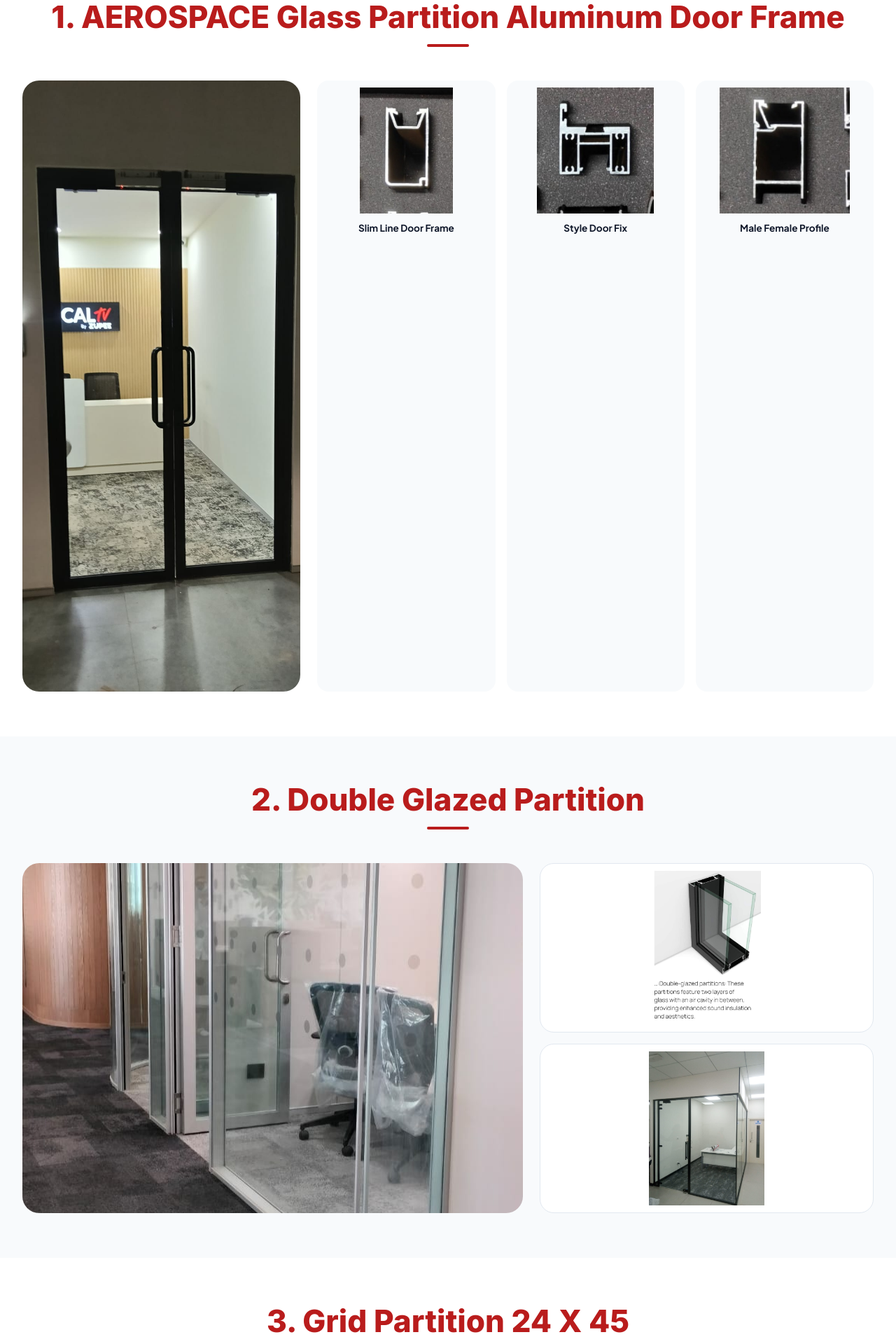
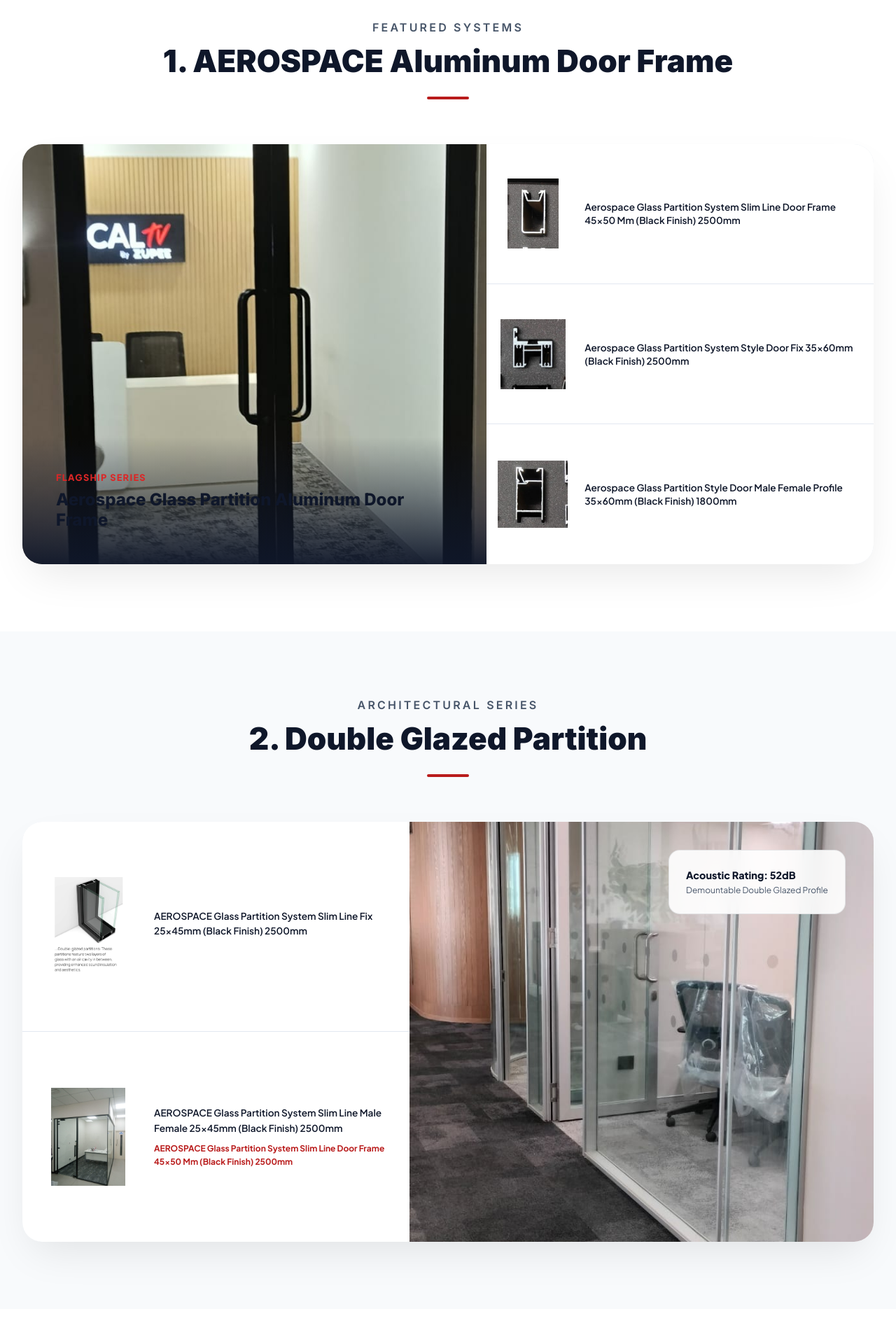
Before and after one commit to digitalsolution360web/raja-project, a Next.js app: page / in a window 1280 px wide. Shown: the part 800-2720 px from the top of the page at 70% size. Built offline with nearby package versions, Linux system fonts and the light colour scheme.

Commit message:
UI: Refine partition showcase and fix testimonial slider text visibility

```diff
--- /dev/null
+++ b/app/components/TestimonialSlider.tsx
@@ -0,0 +1,93 @@
+'use client';
+import { useState, useEffect, useCallback } from 'react';
+
+const testimonials = [
+  {
+    quote: "The Aerospace partition systems have transformed our office space. The slim line door frames are incredibly sleek and modern.",
+    author: "Ar. Sanjay Mehta",
+    company: "Studio Design Associates"
+  },
+  {
+    quote: "Exceptional quality and precision. The black finish on the aluminum profiles is flawless and very premium.",
+    author: "Vikram Shah",
+    company: "BuildRight Infrastructure"
+  },
+  {
+    quote: "Great technical support and fast delivery. The RJ-100 system's acoustic performance was exactly what we needed for our executive lounge.",
+    author: "Priya Malik",
+    company: "Corporate Solutions Group"
+  }
+];
+
+export default function TestimonialSlider() {
+  const [current, setCurrent] = useState(0);
+  const total = testimonials.length;
+
+  const next = useCallback(() => {
+    setCurrent((prev) => (prev + 1) % total);
+  }, [total]);
+
+  useEffect(() => {
+    const timer = setInterval(next, 6000);
+    return () => clearInterval(timer);
+  }, [next]);
+
+  return (
+    <div className="testimonial-slider-container" style={{ padding: '4rem 0', background: 'var(--navy)' }}>
+      <div className="container-main" style={{ textAlign: 'center', color: 'white' }}>
+        <div style={{ display: 'inline-flex', background: 'rgba(255,255,255,0.1)', color: 'var(--accent-light)', padding: '0.4rem 1rem', borderRadius: '50px', fontSize: '0.8rem', fontWeight: 800, marginBottom: '2rem' }}>
+          TESTIMONIALS
+        </div>
+        <div className="testimonial-wrapper" style={{ position: 'relative', height: 'auto', minHeight: '300px', display: 'flex', alignItems: 'center', justifyContent: 'center' }}>
+          {testimonials.map((t, i) => (
+            <div
+              key={i}
+              className="testimonial-card"
+              style={{
+                display: i === current ? 'block' : 'none',
+                maxWidth: '900px',
+                margin: '0 auto',
+                animation: i === current ? 'fadeInUp 0.8s ease forwards' : 'none'
+              }}
+            >
+              <div style={{ fontSize: 'clamp(1.2rem, 3vw, 1.8rem)', fontStyle: 'italic', fontWeight: 500, lineHeight: 1.6, marginBottom: '2rem', color: 'var(--navy)' }}>
+                "{t.quote}"
+              </div>
+              <div style={{ display: 'flex', flexDirection: 'column', alignItems: 'center' }}>
+                <div style={{ width: '40px', height: '2px', background: 'var(--accent)', marginBottom: '1rem' }} />
+                <div style={{ fontWeight: 800, fontSize: '1.1rem', letterSpacing: '0.05em', color: 'var(--navy)' }}>{t.author.toUpperCase()}</div>
+                <div style={{ color: 'var(--text-mid)', fontSize: '0.9rem', marginTop: '0.2rem' }}>{t.company}</div>
+              </div>
+            </div>
+          ))}
+        </div>
+
+        <div style={{ display: 'flex', justifyContent: 'center', gap: '0.5rem', marginTop: '3rem' }}>
+          {testimonials.map((_, i) => (
+            <button
+              key={i}
+              onClick={() => setCurrent(i)}
+              style={{
+                width: i === current ? '30px' : '10px',
+                height: '10px',
+                borderRadius: '5px',
+                background: i === current ? 'var(--accent)' : 'rgba(255,255,255,0.2)',
+                border: 'none',
+                cursor: 'pointer',
+                transition: 'all 0.4s ease'
+              }}
+              aria-label={`Slide ${i + 1}`}
+            />
+          ))}
+        </div>
+      </div>
+
+      <style jsx>{`
+        @keyframes fadeInUp {
+          from { opacity: 0; transform: translateY(20px); }
+          to { opacity: 1; transform: translateY(0); }
+        }
+      `}</style>
+    </div>
+  );
+}
--- a/app/page.tsx
+++ b/app/page.tsx
@@ -91,28 +91,33 @@ export default function HomePage() {
         ✓ Trusted by 500+ Projects &nbsp;·&nbsp; PAN India Supply &nbsp;·&nbsp; 24-Hour Response
       </div>
 
-      {/* SECTION 1 */}
-      <section style={{ padding: '4rem 0', background: 'white' }}>
+      {/* SECTION 1: ALUMINUM DOOR FRAME SERIES */}
+      <section style={{ padding: '6rem 0', background: '#ffffff' }}>
         <div className="container-main">
-          <div style={{ textAlign: 'center', marginBottom: '3rem' }}>
-            <h2 className="section-title">1. AEROSPACE Glass Partition Aluminum Door Frame</h2>
-            <div className="gold-bar" style={{ margin: '0 auto' }} />
+          <div style={{ textAlign: 'center', marginBottom: '4rem' }}>
+            <h2 className="section-title" style={{ fontSize: '1rem', letterSpacing: '0.2em', textTransform: 'uppercase', color: 'var(--text-mid)', fontWeight: 600 }}>Featured Systems</h2>
+            <h3 style={{ fontSize: 'clamp(1.5rem, 5vw, 2.75rem)', fontWeight: 900, color: 'var(--navy)' }}>1. AEROSPACE Aluminum Door Frame</h3>
+            <div className="gold-bar" style={{ margin: '1.5rem auto' }} />
           </div>
-          <div className="responsive-spec-grid" style={{ display: 'grid', gridTemplateColumns: '1fr 2fr', gap: '1.5rem' }}>
-             <div className="premium-feature-card" style={{ borderRadius: '24px', overflow: 'hidden' }}>
-                <Image src="/111.jpeg" alt="Assembly" width={600} height={400} className="w-full h-auto" />
+          <div style={{ display: 'grid', gridTemplateColumns: '1.2fr 1fr', gap: '0', background: '#F8FAFC', borderRadius: '28px', overflow: 'hidden', boxShadow: '0 25px 60px -15px rgba(0,0,0,0.1)' }}>
+             <div style={{ position: 'relative', height: '600px' }}>
+                <Image src="/111.jpeg" alt="Aerospace Door Frame Assembly" fill style={{ objectFit: 'cover' }} />
+                <div style={{ position: 'absolute', bottom: 0, left: 0, right: 0, padding: '3rem', background: 'linear-gradient(to top, rgba(15,23,42,0.95), transparent)', color: 'white' }}>
+                   <p style={{ fontSize: '0.8rem', fontWeight: 800, color: 'var(--accent-light)', marginBottom: '0.5rem', letterSpacing: '0.1em' }}>FLAGSHIP SERIES</p>
+                   <h4 style={{ fontSize: '1.5rem', fontWeight: 800 }}>Aerospace Glass Partition Aluminum Door Frame</h4>
+                </div>
              </div>
-             <div className="responsive-spec-grid" style={{ display: 'grid', gridTemplateColumns: 'repeat(3, 1fr)', gap: '1rem' }}>
+             <div style={{ display: 'grid', gridTemplateRows: 'repeat(3, 1fr)', gap: '1px', background: 'var(--silver-dark)' }}>
                 {[
-                  { src: '/122.jpeg', t: 'Slim Line Door Frame', s: '45x50mm' },
-                  { src: '/124.jpeg', t: 'Style Door Fix', s: '35x60mm' },
-                  { src: '/126.jpeg', t: 'Male Female Profile', s: '35x60mm' }
-                ].map((img, i) => (
-                  <div key={i} className="premium-profile-card" style={{ background: '#f8fafc', padding: '10px', borderRadius: '16px' }}>
-                    <div style={{ position: 'relative', height: '180px' }}>
-                      <Image src={img.src} alt={img.t} fill style={{ objectFit: 'contain' }} />
+                  { src: '/122.jpeg', label: 'Aerospace Glass Partition System Slim Line Door Frame 45x50 Mm (Black Finish) 2500mm' },
+                  { src: '/124.jpeg', label: 'Aerospace Glass Partition System Style Door Fix 35x60mm (Black Finish) 2500mm' },
+                  { src: '/126.jpeg', label: 'Aerospace Glass Partition Style Door Male Female Profile 35x60mm (Black Finish) 1800mm' }
+                ].map((item, i) => (
+                  <div key={i} style={{ background: '#ffffff', position: 'relative', padding: '1rem', display: 'flex', alignItems: 'center', gap: '1.5rem' }}>
+                    <div style={{ width: '100px', height: '100px', position: 'relative', flexShrink: 0 }}>
+                      <Image src={item.src} alt="Profile" fill style={{ objectFit: 'contain' }} />
                     </div>
-                    <p style={{ textAlign: 'center', fontWeight: 700, fontSize: '0.85rem', marginTop: '10px' }}>{img.t}</p>
+                    <p style={{ fontSize: '0.85rem', fontWeight: 600, color: 'var(--navy)', lineHeight: 1.4 }}>{item.label}</p>
                   </div>
                 ))}
              </div>
@@ -120,23 +125,66 @@ export default function HomePage() {
         </div>
       </section>
 
-      {/* SECTION 2 */}
-      <section style={{ padding: '4rem 0', background: '#f8fafc' }}>
+      {/* SECTION 2: DOUBLE GLAZED SERIES */}
+      <section style={{ padding: '6rem 0', background: '#F8FAFC' }}>
         <div className="container-main">
-          <div style={{ textAlign: 'center', marginBottom: '3rem' }}>
-            <h2 className="section-title">2. Double Glazed Partition</h2>
-            <div className="gold-bar" style={{ margin: '0 auto' }} />
+          <div style={{ textAlign: 'center', marginBottom: '4rem' }}>
+            <h2 className="section-title" style={{ fontSize: '1rem', letterSpacing: '0.2em', textTransform: 'uppercase', color: 'var(--text-mid)', fontWeight: 600 }}>Architectural Series</h2>
+            <h3 style={{ fontSize: 'clamp(1.5rem, 5vw, 2.75rem)', fontWeight: 900, color: 'var(--navy)' }}>2. Double Glazed Partition</h3>
+            <div className="gold-bar" style={{ margin: '1.5rem auto' }} />
           </div>
-          <div className="responsive-detail-grid" style={{ display: 'grid', gridTemplateColumns: '1.5fr 1fr', gap: '1.5rem' }}>
-             <div className="premium-main-card" style={{ borderRadius: '24px', overflow: 'hidden', height: '500px', position: 'relative' }}>
-                <Image src="/dg1 (2).jpeg" alt="DG" fill style={{ objectFit: 'cover' }} />
+          <div style={{ display: 'grid', gridTemplateColumns: '1fr 1.2fr', gap: '0', background: '#ffffff', borderRadius: '28px', overflow: 'hidden', boxShadow: '0 25px 60px -15px rgba(0,0,0,0.1)' }}>
+             <div style={{ display: 'grid', gridTemplateRows: '1fr 1fr', gap: '1px', background: 'var(--silver-dark)' }}>
+                {[
+                  { src: '/dg1 (3).jpeg', label: 'AEROSPACE Glass Partition System Slim Line Fix 25x45mm (Black Finish) 2500mm' },
+                  { src: '/dg1 (1).jpeg', label: 'AEROSPACE Glass Partition System Slim Line Male Female 25x45mm (Black Finish) 2500mm' }
+                ].map((item, i) => (
+                  <div key={i} style={{ background: '#ffffff', position: 'relative', padding: '1.5rem', display: 'flex', alignItems: 'center', gap: '1.5rem' }}>
+                    <div style={{ width: '140px', height: '140px', position: 'relative', flexShrink: 0 }}>
+                      <Image src={item.src} alt="DG Profile" fill style={{ objectFit: 'contain' }} />
+                    </div>
+                    <div>
+                      <p style={{ fontSize: '0.85rem', fontWeight: 600, color: 'var(--navy)', marginBottom: '0.5rem' }}>{item.label}</p>
+                      {i === 1 && <p style={{ fontSize: '0.75rem', color: 'var(--accent)', fontWeight: 700 }}>AEROSPACE Glass Partition System Slim Line Door Frame 45x50 Mm (Black Finish) 2500mm</p>}
+                    </div>
+                  </div>
+                ))}
              </div>
-             <div style={{ display: 'grid', gridTemplateRows: '1fr 1fr', gap: '1rem' }}>
-                {['/dg1 (3).jpeg', '/dg1 (1).jpeg'].map((src, i) => (
-                  <div key={i} style={{ position: 'relative', borderRadius: '20px', overflow: 'hidden', background: '#fff', border: '1px solid #e2e8f0', padding: '10px' }}>
-                    <div style={{ position: 'relative', height: '100%' }}>
-                      <Image src={src} alt="Detail" fill style={{ objectFit: 'contain' }} />
+             <div style={{ position: 'relative', height: '600px' }}>
+                <Image src="/dg1 (2).jpeg" alt="Double Glazed Main" fill style={{ objectFit: 'cover' }} />
+                <div style={{ position: 'absolute', top: '40px', right: '40px', background: 'rgba(255,255,255,0.9)', backdropFilter: 'blur(10px)', padding: '1.5rem', borderRadius: '16px', border: '1px solid rgba(15,23,42,0.1)' }}>
+                  <p style={{ fontWeight: 800, color: 'var(--navy)', fontSize: '0.9rem' }}>Acoustic Rating: 52dB</p>
+                  <p style={{ fontSize: '0.75rem', color: 'var(--text-mid)' }}>Demountable Double Glazed Profile</p>
+                </div>
+             </div>
+          </div>
+        </div>
+      </section>
+
+      {/* SECTION 3: GRID PARTITION SERIES */}
+      <section style={{ padding: '6rem 0', background: '#ffffff' }}>
+        <div className="container-main">
+          <div style={{ textAlign: 'center', marginBottom: '4rem' }}>
+            <h2 className="section-title" style={{ fontSize: '1rem', letterSpacing: '0.2em', textTransform: 'uppercase', color: 'var(--text-mid)', fontWeight: 600 }}>Grid Series</h2>
+            <h3 style={{ fontSize: 'clamp(1.5rem, 5vw, 2.75rem)', fontWeight: 900, color: 'var(--navy)' }}>3. Grid Partition 24 X 45</h3>
+            <div className="gold-bar" style={{ margin: '1.5rem auto' }} />
+          </div>
+          <div style={{ display: 'grid', gridTemplateRows: '450px auto', gap: '0', background: '#F8FAFC', borderRadius: '28px', overflow: 'hidden', boxShadow: '0 25px 60px -15px rgba(0,0,0,0.1)' }}>
+             <div style={{ position: 'relative' }}>
+                <Image src="/121.jpeg" alt="Grid Partition Main" fill style={{ objectFit: 'cover' }} />
+                <div style={{ position: 'absolute', inset: 0, background: 'rgba(15,23,42,0.2)' }} />
+             </div>
+             <div style={{ display: 'grid', gridTemplateColumns: 'repeat(auto-fit, minmax(300px, 1fr))', gap: '1px', background: 'var(--silver-dark)' }}>
+                {[
+                  { label: 'AEROSPACE Glass Partition System Slim Line Fix 25x45mm (Black Finish) 2500mm', img: '/gp1 (1).jpeg' },
+                  { label: 'AEROSPACE Glass Partition System Slim Line Male Female 25x45mm (Black Finish) 2500mm', img: '/gp1 (2).jpeg' },
+                  { label: 'AEROSPACE Glass Partition System Slim Line Door Frame 45x50 Mm (Black Finish) 2500mm', img: '/gp1 (3).jpeg' }
+                ].map((item, i) => (
+                  <div key={i} style={{ background: '#ffffff', padding: '1.5rem', display: 'flex', alignItems: 'center', gap: '1rem' }}>
+                    <div style={{ width: '60px', height: '60px', position: 'relative', flexShrink: 0 }}>
+                      <Image src={item.img} alt="Unique Component Profile" fill style={{ objectFit: 'contain' }} />
                     </div>
+                    <p style={{ fontSize: '0.8rem', fontWeight: 600, color: 'var(--navy)' }}>{item.label}</p>
                   </div>
                 ))}
              </div>
@@ -144,45 +192,39 @@ export default function HomePage() {
         </div>
       </section>
 
-      {/* SECTION 3 */}
-      <section style={{ padding: '4rem 0', background: 'white' }}>
+      {/* SECTION 4: SINGLE GLAZE SERIES */}
+      <section style={{ padding: '6rem 0', background: '#F8FAFC' }}>
         <div className="container-main">
-          <div style={{ textAlign: 'center', marginBottom: '3rem' }}>
-            <h2 className="section-title">3. Grid Partition 24 X 45</h2>
-            <div className="gold-bar" style={{ margin: '0 auto' }} />
+          <div style={{ textAlign: 'center', marginBottom: '4rem' }}>
+            <h2 className="section-title" style={{ fontSize: '1rem', letterSpacing: '0.2em', textTransform: 'uppercase', color: 'var(--text-mid)', fontWeight: 600 }}>Minimalist Series</h2>
+            <h3 style={{ fontSize: 'clamp(1.5rem, 5vw, 2.75rem)', fontWeight: 900, color: 'var(--navy)' }}>4. Single Glaze 25 X25 Partition</h3>
+            <div className="gold-bar" style={{ margin: '1.5rem auto' }} />
           </div>
-          <div style={{ marginBottom: '1.5rem', borderRadius: '24px', overflow: 'hidden', height: '400px', position: 'relative' }}>
-            <Image src="/121.jpeg" alt="Grid Main" fill style={{ objectFit: 'cover' }} />
-          </div>
-          <div className="responsive-spec-grid" style={{ display: 'grid', gridTemplateColumns: 'repeat(3, 1fr)', gap: '1.5rem' }}>
-            {['/gp1 (1).jpeg', '/gp1 (2).jpeg', '/gp1 (3).jpeg'].map((src, i) => (
-              <div key={i} style={{ height: '350px', position: 'relative', borderRadius: '20px', overflow: 'hidden', background: '#f8fafc', border: '1px solid #e2e8f0' }}>
-                <Image src={src} alt="Grid Detail" fill style={{ objectFit: 'cover' }} />
-              </div>
-            ))}
+          <div style={{ display: 'grid', gridTemplateColumns: '1.2fr 1fr', gap: '0', background: '#ffffff', borderRadius: '28px', overflow: 'hidden', boxShadow: '0 25px 60px -15px rgba(0,0,0,0.1)' }}>
+             <div style={{ position: 'relative', height: '500px' }}>
+                <Image src="/hm1 (1).jpeg" alt="Single Glaze Main" fill style={{ objectFit: 'cover' }} />
+             </div>
+             <div style={{ display: 'grid', gridTemplateRows: 'repeat(3, 1fr)', gap: '1px', background: 'var(--silver-dark)' }}>
+                {[
+                  'AEROSPACE Glass Partition System Slim Line Fix 25x45mm (Black Finish) 2500mm',
+                  'AEROSPACE Glass Partition System Slim Line Male Female 25x45mm (Black Finish) 2500mm',
+                  'AEROSPACE Glass Partition System Slim Line Door Frame 45x50 Mm (Black Finish) 2500mm'
+                ].map((spec, i) => (
+                  <div key={i} style={{ background: '#ffffff', padding: '1.5rem', display: 'flex', alignItems: 'center', gap: '1.5rem' }}>
+                    <div style={{ width: '80px', height: '80px', position: 'relative', flexShrink: 0 }}>
+                      <Image src={`/sg1 (${i + 1}).jpeg`} alt="Spec" fill style={{ objectFit: 'contain' }} />
+                    </div>
+                    <p style={{ fontSize: '0.85rem', fontWeight: 600, color: 'var(--navy)' }}>{spec}</p>
+                  </div>
+                ))}
+             </div>
           </div>
         </div>
       </section>
 
-      {/* SECTION 4 */}
-      <section style={{ padding: '4rem 0', background: '#f8fafc' }}>
-        <div className="container-main">
-          <div style={{ textAlign: 'center', marginBottom: '3rem' }}>
-            <h2 className="section-title">4. Single Glaze 25 X25 Partition</h2>
-            <div className="gold-bar" style={{ margin: '0 auto' }} />
-          </div>
-          <div style={{ marginBottom: '1.5rem', borderRadius: '24px', overflow: 'hidden', height: '400px', position: 'relative' }}>
-            <Image src="/hm1 (1).jpeg" alt="Single Main" fill style={{ objectFit: 'cover' }} />
-          </div>
-          <div className="responsive-spec-grid" style={{ display: 'grid', gridTemplateColumns: 'repeat(3, 1fr)', gap: '1.5rem' }}>
-            {['/sg1 (1).jpeg', '/sg1 (2).jpeg', '/sg1 (3).jpeg'].map((src, i) => (
-              <div key={i} style={{ height: '350px', position: 'relative', borderRadius: '20px', overflow: 'hidden', background: '#f8fafc', border: '1px solid #e2e8f0' }}>
-                <Image src={src} alt="Single Detail" fill style={{ objectFit: 'cover' }} />
-              </div>
-            ))}
-          </div>
-        </div>
-      </section>
+
+      <TestimonialSlider />
+
 
       {/* WHY CHOOSE US */}
       <section style={{ padding: '4rem 0', background: 'white' }}>
```
Also changed, not shown: 1 other file (tests, documents, lock files or other folders).
